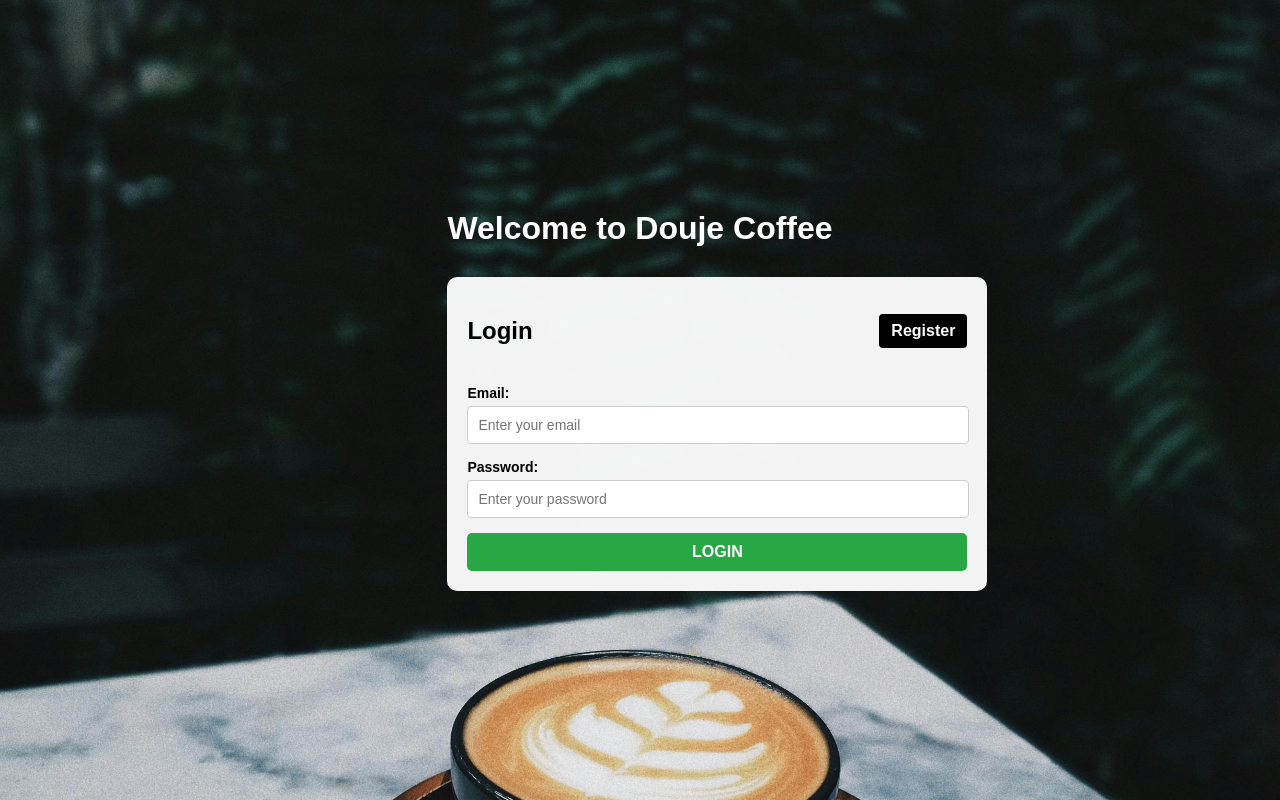
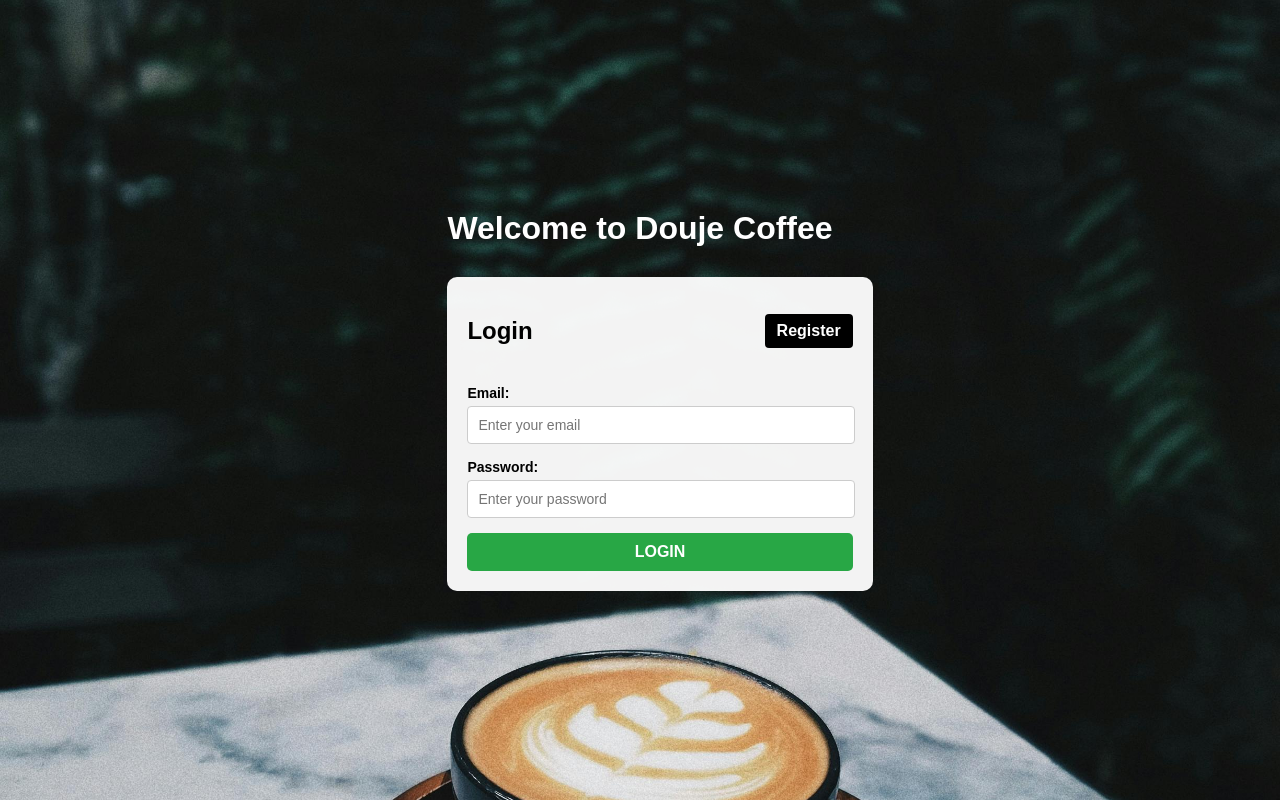
Before and after one commit to Nanastrike/CoffeeOrderSystem, a PHP site: page /index.php in a window 1280 px wide. Run offline with PHP 8.4, Linux system fonts and the light colour scheme.

Commit message:
Elimination of the impact of changes to Registration on Login

```diff
--- a/coffee_shop/public/register.php
+++ b/coffee_shop/public/register.php
@@ -10,7 +10,7 @@
 
 <body>
     <form id="register-form" method="post" action="../private/signUp.php" name="register-form">
-        <div class="auth-forms">
+        <div class="auth-forms" id="regis">
             <div class="register-header">
             <h2 class="register-title">Register</h2>
             <a href="index.php" class="login-btn">Login ></a>
--- a/coffee_shop/public/style.css
+++ b/coffee_shop/public/style.css
@@ -24,15 +24,17 @@ body {
 }
 
 .auth-forms {
-    width: 130%;
+    width: 100%;
     max-width: 600px;
     margin: 20px auto;
     padding: 20px;
     background: rgba(255, 255, 255, 0.95);
     border-radius: 10px;
-    overflow: hidden; /* prevents content from overflowing the container's boundaries.*/
 }
 
+#regis {
+    width: 130% ;
+}
 
 h1 {
     text-align: center;
```
